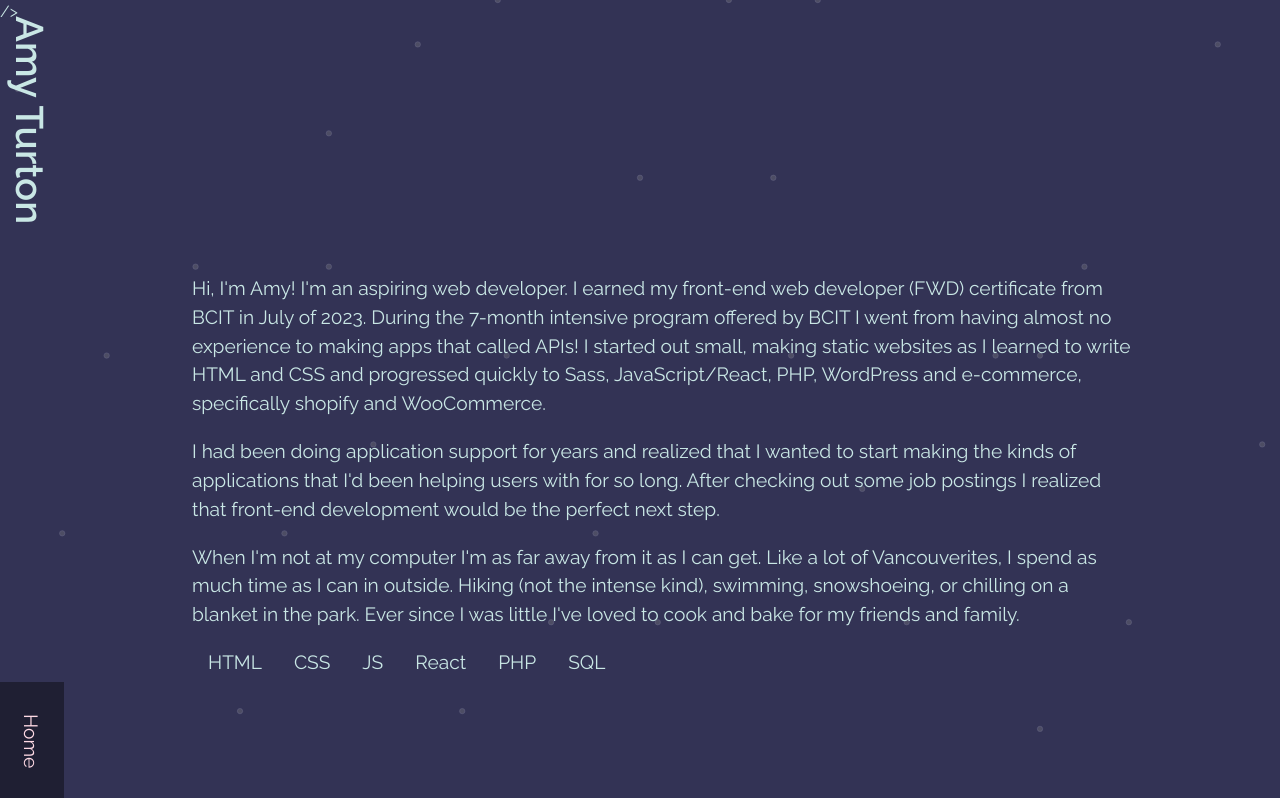
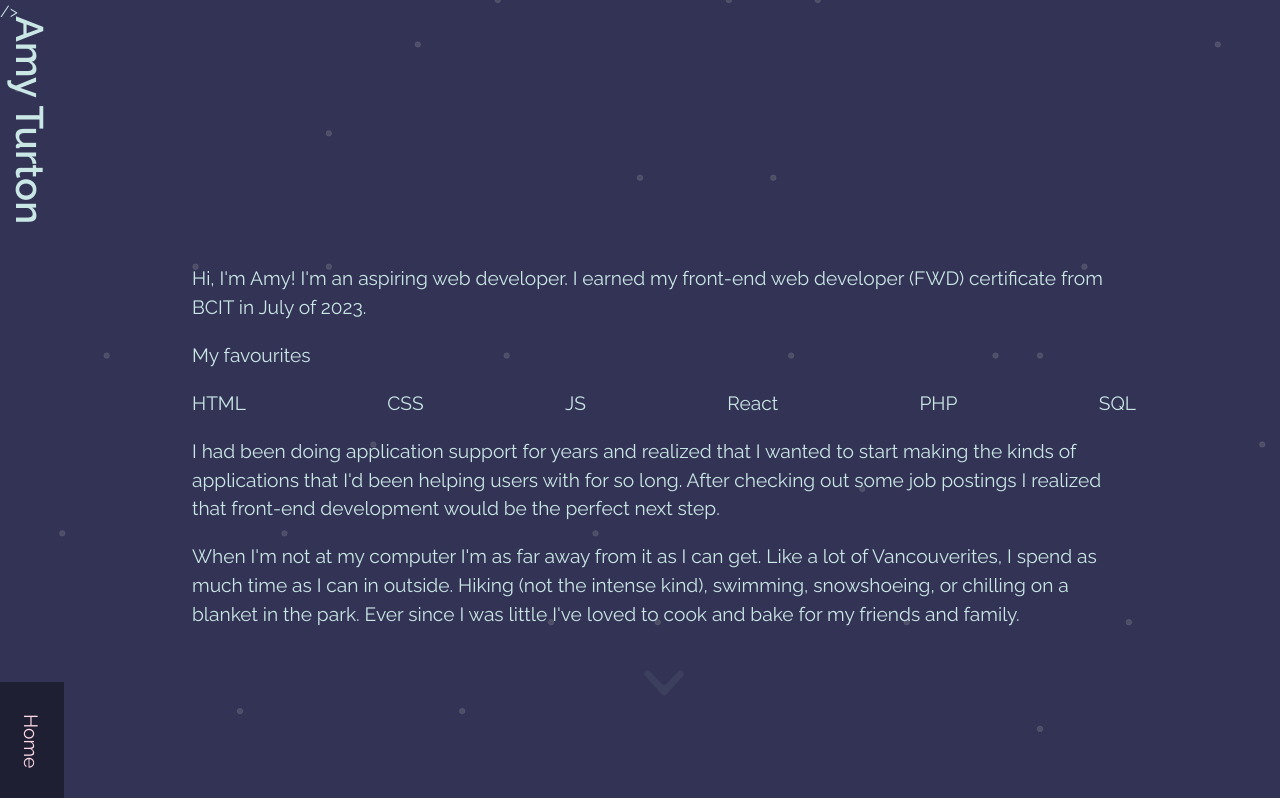
Before and after one commit to manytrout/portfolio-amy, a React (Create React App) app: page / in a window 1280 px wide. Shown: the top 798 px of the page. Built offline with nearby package versions, Linux system fonts and the light colour scheme; a web font is replaced by a local one.

Commit message:
added about me stuff and arrow

```diff
--- a/src/components/About.js
+++ b/src/components/About.js
@@ -6,13 +6,23 @@ function About() {
 			<p className="education">
 				Hi, I'm Amy! I'm an aspiring web developer. I earned my
 				front-end web developer (FWD) certificate from BCIT in July of
-				2023. During the 7-month intensive program offered by BCIT I
+				2023.
+				{/* During the 7-month intensive program offered by BCIT I
 				went from having almost no experience to making apps that called
 				APIs! I started out small, making static websites as I learned
 				to write HTML and CSS and progressed quickly to Sass,
 				JavaScript/React, PHP, WordPress and e-commerce, specifically
-				shopify and WooCommerce.
+				shopify and WooCommerce. */}
 			</p>
+			<p className="favourites">My favourites</p>
+			<div className="codingFavourites">
+				<span>HTML</span>
+				<span>CSS</span>
+				<span>JS</span>
+				<span>React</span>
+				<span>PHP</span>
+				<span>SQL</span>
+			</div>
 			<p className="background">
 				I had been doing application support for years and realized that
 				I wanted to start making the kinds of applications that I'd been
@@ -28,13 +38,16 @@ function About() {
 				was little I've loved to cook and bake for my friends and
 				family.{" "}
 			</p>
-			<span>HTML</span>
-			<span>CSS</span>
-			<span>JS</span>
-			<span>React</span>
-			<span>PHP</span>
-			<span>SQL</span>
-
+			<div className="arrowContainer">
+				<svg
+					className="arrow arrow-down"
+					xmlns="http://www.w3.org/2000/svg"
+					viewBox="0 0 24 24"
+					fill="#808"
+				>
+					<path d="M18.2 7.6c-.4 0-.7.1-.9.4L13 12.6c-.5.5-1.4.5-1.9 0L6.8 8c-.3-.2-.6-.4-1-.4-1.1 0-1.7 1.3-.9 2.1l6.2 6.8c.5.6 1.4.6 1.9 0l6.2-6.8c.6-.8 0-2.1-1-2.1z"></path>
+				</svg>
+			</div>
 		</div>
 	);
 }
--- a/src/pages/PageHome.js
+++ b/src/pages/PageHome.js
@@ -8,6 +8,7 @@ function PageHome() {
 			<div className="intro main-id">
 				<About className="#about" />
 			</div>
+
 
 			<div className="projectsContainer">
 				<h2>My work</h2>
--- a/src/scss/App.scss
+++ b/src/scss/App.scss
@@ -157,24 +157,43 @@ main {
 	padding: 0 1rem;
 }
 .intro {
-	padding: 22% 0;
+	padding: 21% 0;
 }
 
-// .projectsContainer{
-// 	margin-top: 2rem;
-// 	// position: relative;
-// 	// top: 90%;
-// 	// @media (min-width: media.$breakpoint-small){
-// 	// 	top: 7rem;
-// 	// }
-// 	// @media (min-width: media.$breakpoint-medium){
-// 	// 	top: 9rem;
-// 	// }
+.codingFavourites {
+	display: flex;
+	justify-content: space-between;
+}
+.arrowContainer {
+	display: flex;
+	justify-content: center;
+	// .arrow {
 
-// }
+	// 	// // border: solid 1px orange;
+	// 	// fill: variables.$tealBright;
 
-.buttonContainer,
-span {
+	// }
+	.arrow {
+		height: 4rem;
+		position: relative;
+		top: 90%;
+		animation: 1.2s linear infinite arrow-down;
+	}
+
+	@keyframes arrow-down {
+		from {
+			transform: translateY(0);
+			//   transform: translateY(2rem);
+			fill: transparent;
+		}
+		to {
+			transform: translateY(2rem);
+			// transform: translateY(0);
+			fill: variables.$tealBrightPale;
+		}
+	}
+}
+.buttonContainer {
 	position: relative;
 	top: 0;
 	margin: 1rem;
@@ -204,12 +223,6 @@ span {
 				2px 0px variables.$tealMedium, 0px -2px variables.$tealMedium,
 				2px 0px variables.$tealMedium;
 		}
-	}
-	span{
-		font-size: typog.$textSize;
-		text-align: center;
-		min-width: 100%;
-		max-width: inherit;
 	}
 }
 
```
